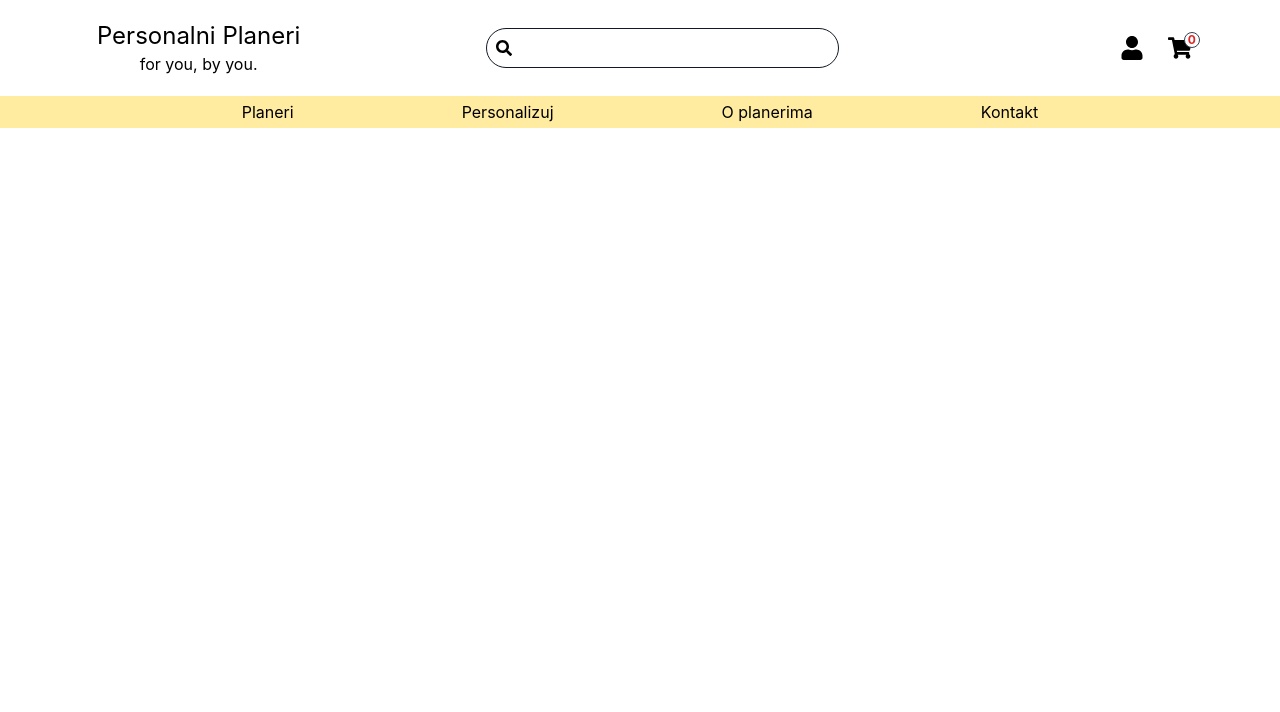
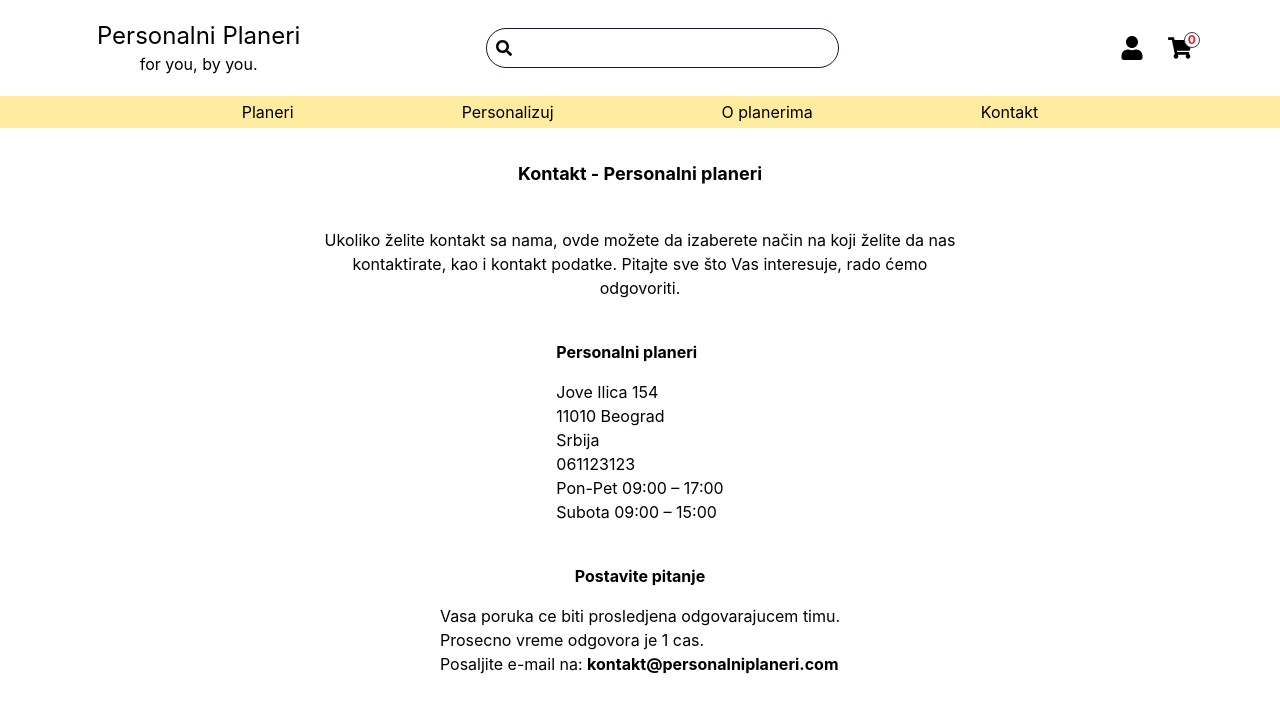
Before and after one commit to elab-development/internet-tehnologije-projekat-planeri_2016_0446, a React (Create React App) app in the folder planeri-frontend/: page /contact in a window 1280 px wide. Shown: the top 712 px of the page. Built offline with nearby package versions, Linux system fonts and the light colour scheme.

Commit message:
Kontakt ekran, Header komponenta refaktorisana

```diff
--- /dev/null
+++ b/planeri-frontend/src/components/HeaderMenu.jsx
@@ -0,0 +1,64 @@
+import { useNavigate } from "react-router";
+import HeaderMenuItem from "./HeaderMenuItem";
+
+export default function HeaderMenu({
+  selectedMenuItem,
+  setSelectedMenuItem,
+  isAdmin,
+}) {
+  const navigate = useNavigate();
+  return (
+    <div className="flex flex-row w-full h-8 bg-[#FFECA1] justify-center items-center gap-x-40 text-black">
+      <HeaderMenuItem
+        text={"Planeri"}
+        selectedMenuItemStyle={
+          selectedMenuItem === "Planers" && "bg-orange-400"
+        }
+        handleClick={() => {
+          setSelectedMenuItem("Planers");
+          navigate("/planers");
+        }}
+      />
+      <HeaderMenuItem
+        text={"Personalizuj"}
+        selectedMenuItemStyle={
+          selectedMenuItem === "Personalize" && "bg-orange-400"
+        }
+        handleClick={() => {
+          setSelectedMenuItem("Personalize");
+          navigate("/personalize");
+        }}
+      />
+      <HeaderMenuItem
+        text={"O planerima"}
+        selectedMenuItemStyle={selectedMenuItem === "About" && "bg-orange-400"}
+        handleClick={() => {
+          setSelectedMenuItem("About");
+          navigate("/aboutPlanners");
+        }}
+      />
+      {isAdmin && (
+        <HeaderMenuItem
+          text={"Upravljanje podacima"}
+          selectedMenuItemStyle={
+            selectedMenuItem === "Manage" && "bg-orange-400"
+          }
+          handleClick={() => {
+            setSelectedMenuItem("Manage");
+            navigate("/manage");
+          }}
+        />
+      )}
+      <HeaderMenuItem
+        text={"Kontakt"}
+        selectedMenuItemStyle={
+          selectedMenuItem === "Contact" && "bg-orange-400"
+        }
+        handleClick={() => {
+          setSelectedMenuItem("Contact");
+          navigate("/contact");
+        }}
+      />
+    </div>
+  );
+}
--- /dev/null
+++ b/planeri-frontend/src/components/HeaderMenuItem.jsx
@@ -0,0 +1,14 @@
+export default function HeaderMenuItem({
+  text,
+  selectedMenuItemStyle,
+  handleClick,
+}) {
+  return (
+    <p
+      className={`cursor-pointer hover:bg-orange-400 ${selectedMenuItemStyle} p-1 rounded-lg`}
+      onClick={() => handleClick()}
+    >
+      {text}
+    </p>
+  );
+}
--- a/planeri-frontend/src/parts/Contact.jsx
+++ b/planeri-frontend/src/parts/Contact.jsx
@@ -1,5 +1,44 @@
 export default function Contact() {
   return (
-    <div className="flex flex-col h-full w-full bg-red-300 justify-center items-center px-20"></div>
+    <div className="flex flex-col h-full w-full justify-center items-center px-80 gap-10 m-5">
+      <>
+        <p className="font-bold text-lg">Kontakt - Personalni planeri</p>
+        <p>
+          Ukoliko želite kontakt sa nama, ovde možete da izaberete način na koji
+          želite da nas kontaktirate, kao i kontakt podatke. Pitajte sve što Vas
+          interesuje, rado ćemo odgovoriti.
+        </p>
+      </>
+      <div className="flex flex-row w-full justify-center">
+        <div className="flex flex-col items-start gap-y-4">
+          <p className="font-bold">Personalni planeri</p>
+          <div className="flex flex-col items-start">
+            <p>Jove Ilica 154</p>
+            <p>11010 Beograd</p>
+            <p>Srbija</p>
+            <p>061123123</p>
+            <p>Pon-Pet 09:00 – 17:00</p>
+            <p>Subota 09:00 – 15:00</p>
+          </div>
+        </div>
+      </div>
+      <div className="flex flex-row w-full justify-center">
+        <div className="flex flex-col items-start  gap-y-4">
+          <div className="w-full text-center">
+            <p className="font-bold">Postavite pitanje</p>
+          </div>
+
+          <div className="flex flex-col items-start">
+            <p>Vasa poruka ce biti prosledjena odgovarajucem timu.</p>
+            <p>Prosecno vreme odgovora je 1 cas.</p>
+            <p>
+              Posaljite e-mail na:{" "}
+              <span className="font-bold">kontakt@personalniplaneri.com</span>
+            </p>
+          </div>
+        </div>
+      </div>
+      <div></div>
+    </div>
   );
 }
--- a/planeri-frontend/src/parts/Header.jsx
+++ b/planeri-frontend/src/parts/Header.jsx
@@ -6,6 +6,7 @@ import { useOrdersService } from "../service/useOrdersService";
 import { useAuthService } from "../service/useAuthService";
 import Button from "../components/reusable/Button";
 import CartItem from "../components/reusable/CartItem";
+import HeaderMenu from "../components/HeaderMenu";
 
 export default function Header({
   setShowLoginPopup,
@@ -207,65 +208,11 @@ export default function Header({
           </div>
         </div>
       </div>
-      <div className="flex flex-row w-full h-8 bg-[#FFECA1] justify-center items-center gap-x-40 text-black">
-        <p
-          className={`cursor-pointer hover:bg-orange-400 ${
-            selectedMenuItem === "Planeri" && "bg-orange-400"
-          } p-1 rounded-lg`}
-          onClick={() => {
-            setSelectedMenuItem("Planers");
-            navigate("/planers");
-          }}
-        >
-          Planeri
-        </p>
-        <p
-          className={`cursor-pointer hover:bg-orange-400 ${
-            selectedMenuItem === "Personalize" && "bg-orange-400"
-          } p-1 rounded-lg`}
-          onClick={() => {
-            setSelectedMenuItem("Personalize");
-            navigate("/personalize");
-          }}
-        >
-          Personalizuj
-        </p>
-        <p
-          className={`cursor-pointer hover:bg-orange-400 ${
-            selectedMenuItem === "About" && "bg-orange-400"
-          } p-1 rounded-lg`}
-          onClick={() => {
-            setSelectedMenuItem("About");
-            navigate("/aboutPlanners");
-          }}
-        >
-          O planerima
-        </p>
-        {user?.role_id === 1 && (
-          <p
-            className={`cursor-pointer hover:bg-orange-400 ${
-              selectedMenuItem === "Manage" && "bg-orange-400"
-            } p-1 rounded-lg`}
-            onClick={() => {
-              setSelectedMenuItem("Manage");
-              navigate("/manage");
-            }}
-          >
-            Upravljanje podacima
-          </p>
-        )}
-        <p
-          className={`cursor-pointer hover:bg-orange-400 ${
-            selectedMenuItem === "Contact" && "bg-orange-400"
-          } p-1 rounded-lg`}
-          onClick={() => {
-            setSelectedMenuItem("Contact");
-            navigate("/contact");
-          }}
-        >
-          Kontakt
-        </p>
-      </div>
+      <HeaderMenu
+        selectedMenuItem={selectedMenuItem}
+        setSelectedMenuItem={setSelectedMenuItem}
+        isAdmin={user?.role_id === 1}
+      />
     </div>
   );
 }
```
